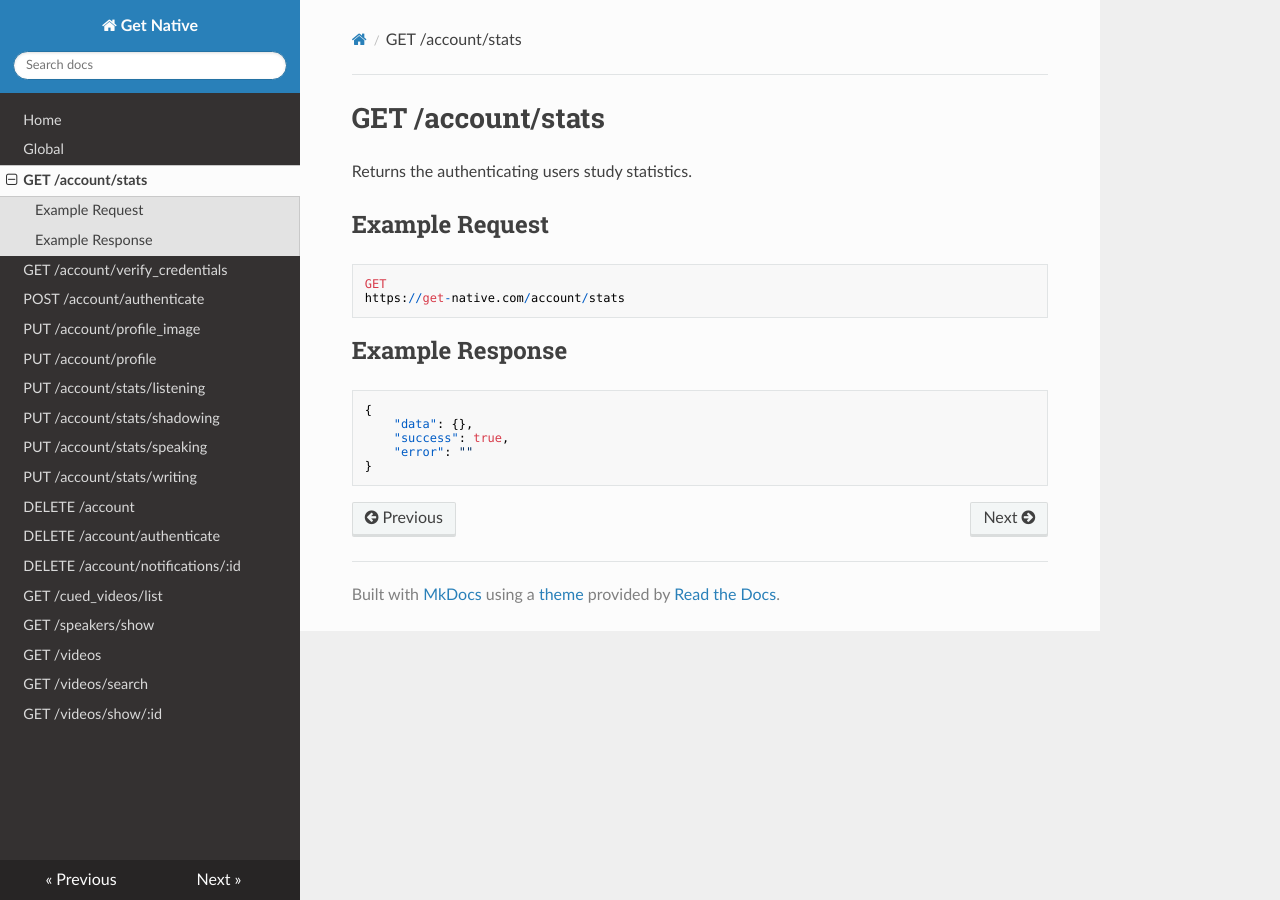
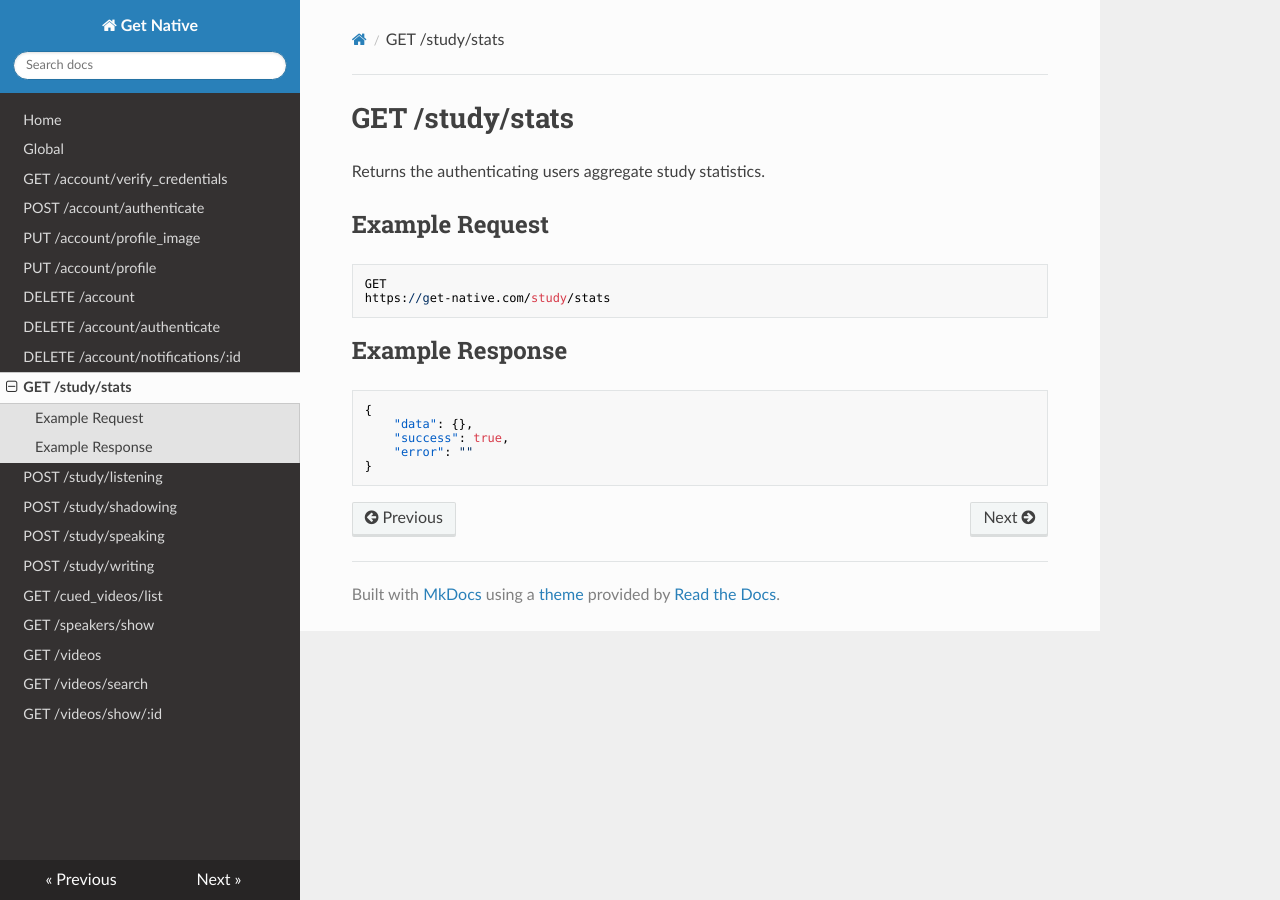
Before and after one commit to hank-ehly/get-native.com, an MkDocs documentation site: the page built from docs/get_study_stats.md, in a window 1280 px wide. Built offline with MkDocs 1.6.1, drawn with Linux system fonts in a browser that asks for light colours; nearby versions of some CDN libraries; old or Windows-style settings are respelled for this version of MkDocs.

Commit message:
Change study session endpoints

````diff
--- a/docs/get_account_stats.md
+++ b/docs/get_study_stats.md
@@ -1,12 +1,12 @@
-# GET /account/stats
+# GET /study/stats
 
-Returns the authenticating users study statistics.
+Returns the authenticating users aggregate study statistics.
 
 ## Example Request
 
 ```
 GET
-https://get-native.com/account/stats
+https://get-native.com/study/stats
 ```
 
 ## Example Response
--- a/mkdocs.yml
+++ b/mkdocs.yml
@@ -2,18 +2,18 @@ site_name: Get Native
 pages:
 - Home: index.md
 - Global: global.md
-- GET /account/stats: get_account_stats.md
 - GET /account/verify_credentials: get_account_verify_credentials.md
 - POST /account/authenticate: post_account_authenticate.md
 - PUT /account/profile_image: put_account_profile_image.md
 - PUT /account/profile: put_account_profile.md
-- PUT /account/stats/listening: put_account_stats_listening.md
-- PUT /account/stats/shadowing: put_account_stats_shadowing.md
-- PUT /account/stats/speaking: put_account_stats_speaking.md
-- PUT /account/stats/writing: put_account_stats_writing.md
 - DELETE /account: delete_account.md
 - DELETE /account/authenticate: delete_account_authenticate.md
 - DELETE /account/notifications/:id: delete_account_notifications_id.md
+- GET /study/stats: get_study_stats.md
+- POST /study/listening: post_study_listening.md
+- POST /study/shadowing: post_study_shadowing.md
+- POST /study/speaking: post_study_speaking.md
+- POST /study/writing: post_study_writing.md
 - GET /cued_videos/list: get_cued_videos_list.md
 - GET /speakers/show: get_speakers_show.md
 - GET /videos: get_videos.md
````
Also changed, not shown: docs/post_study_listening.md (added, +24 -0 lines), docs/post_study_shadowing.md (added, +24 -0 lines), docs/post_study_speaking.md (added, +24 -0 lines), docs/post_study_writing.md (added, +24 -0 lines), docs/put_account_stats_listening.md (deleted, +0 -26 lines), docs/put_account_stats_shadowing.md (deleted, +0 -26 lines), docs/put_account_stats_speaking.md (deleted, +0 -26 lines), docs/put_account_stats_writing.md (deleted, +0 -30 lines).
